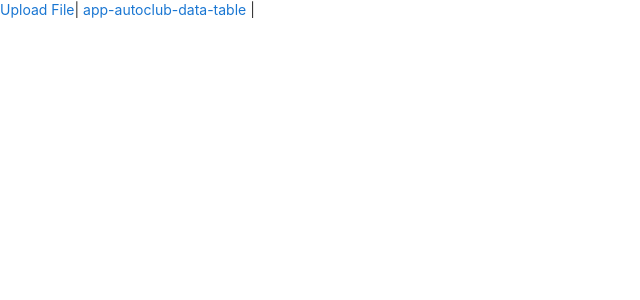
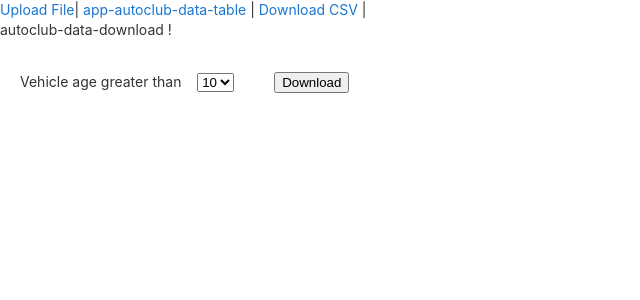
Before and after one commit to dilhanpriyankara/AutoClubUIRepositoy, an Angular app: page /autoclub-data-download in a window 1280 px wide. Before the commit this address led to /. Shown: the top 300 px of the page, without its empty margins (0-640 px from the left). Built offline with nearby package versions, Linux system fonts and the light colour scheme.

Commit message:
added download

```diff
--- a/src/app/app.component.html
+++ b/src/app/app.component.html
@@ -307,6 +307,7 @@
 <nav>
   <a class="button" routerLink="autoclub-data-upload" routerLinkActive="activebutton">Upload File</a>|
   <a class="button" routerLink="autoclub-data-table" routerLinkActive="activebutton">app-autoclub-data-table</a> |
+  <a class="button" routerLink="autoclub-data-download" routerLinkActive="activebutton">Download CSV</a> |
 
 </nav>
 <router-outlet></router-outlet>
--- /dev/null
+++ b/src/app/autoclub-data-download/autoclub-data-download.component.html
@@ -0,0 +1,38 @@
+<style>
+    .cell  { padding: 20px; border: 0px solid #999; }
+
+    .table        { display: table }
+    .table .row   { display: table-row; }
+    .table .cell  { display: table-cell; }
+
+    .flexbox       { display: flex; flex-direction: column; }
+    .flexbox .row  { display: flex; }
+</style>
+
+<p>autoclub-data-download !</p>
+
+<form #myform = "ngForm" (ngSubmit) = "onSubmit(myform)" >
+    <div class="table">
+        <div class="row">
+            <div class="cell">
+                <label>Vehicle age greater than</label> &nbsp;&nbsp;
+                <select name="selectedQuantity" id="aantal" class="form-control" [(ngModel)]="selectedQuantity">
+                    <option *ngFor="let option of options" [value]="option" >{{option}}</option>
+                </select>
+            </div>
+            <div class="cell">
+                <input type = "submit" value = "Download">
+            </div>
+        </div>
+    </div>
+    <br>
+    <br>
+    <br>
+    <div>
+
+    </div>
+
+
+
+
+  </form>
--- /dev/null
+++ b/src/app/autoclub-data-download/autoclub-data-download.component.ts
@@ -0,0 +1,29 @@
+import { Component, OnInit } from '@angular/core';
+import {NgForm} from '@angular/forms';
+import { AutoclubDataDownloadService } from './autoclub-data-download.service';
+@Component({
+  selector: 'app-autoclub-data-download',
+  templateUrl: './autoclub-data-download.component.html',
+  styleUrls: ['./autoclub-data-download.component.css']
+})
+export class AutoclubDataDownloadComponent implements OnInit {
+
+
+  constructor(private autoclubDataDownloadService:AutoclubDataDownloadService) { }
+
+  ngOnInit(): void {
+  }
+
+  options: string[] = ["10", "15", "20","25", "30", "35","40"];
+  selectedQuantity = "10";
+
+  onSubmit(form: NgForm) {
+    console.log('Your form data : ', form.value.selectedQuantity);
+    this.autoclubDataDownloadService.getDownloadCsv(form.value.selectedQuantity).subscribe((result)=>{
+      console.log(result);
+    });
+  }
+
+
+
+}
--- /dev/null
+++ b/src/app/autoclub-data-download/autoclub-data-download.service.ts
@@ -0,0 +1,36 @@
+import { Injectable } from '@angular/core';
+import { retry, catchError } from 'rxjs/operators';
+import { Observable, throwError } from 'rxjs';
+import { HttpClient, HttpHeaders } from '@angular/common/http';
+
+@Injectable({
+  providedIn: 'root'
+})
+export class AutoclubDataDownloadService {
+
+  endpoint = 'http://localhost:3200';
+  constructor(private httpClient: HttpClient) { }
+
+
+
+  getDownloadCsv(carage: number): Observable<any> {
+
+    return this.httpClient.get<any>(this.endpoint +'/exporttocsv/'+carage)
+    .pipe(
+      retry(1),
+      catchError(this.processError)
+    )
+
+  }
+
+  processError(err: { error: { message: string; }; status: any; message: any; }) {
+    let message = '';
+    if(err.error instanceof ErrorEvent) {
+     message = err.error.message;
+    } else {
+     message = `Error Code: ${err.status}\nMessage: ${err.message}`;
+    }
+    console.log(message);
+    return throwError(message);
+ }
+}
--- a/src/app/autoclub-data-upload/autoclub-data-upload.component.html
+++ b/src/app/autoclub-data-upload/autoclub-data-upload.component.html
@@ -1,9 +1,9 @@
 <p>autoclub-data-upload filese</p>
-<button mat-flat-button color="primary" (click)="itemclick()">Upload</button>
+<button  mat-flat-button color="primary" (click)="itemclick()" style="display: none;">Upload</button>
 
 <div>
     <h1 style="text-align:center">CSV File Upload</h1>
     <form enctype="multipart/form-data">
-        <input type="file" name="csvreport" id="csvreport" (change)="fileupload($event.target.files)">
+        <input  type="file" name="csvreport" id="csvreport" (change)="fileupload($event.target.files)">
     </form>
 </div>
```
Also changed, not shown: src/app/app.module.ts (+6 -3 lines), src/app/autoclub-data-download/autoclub-data-download.component.css (added).
